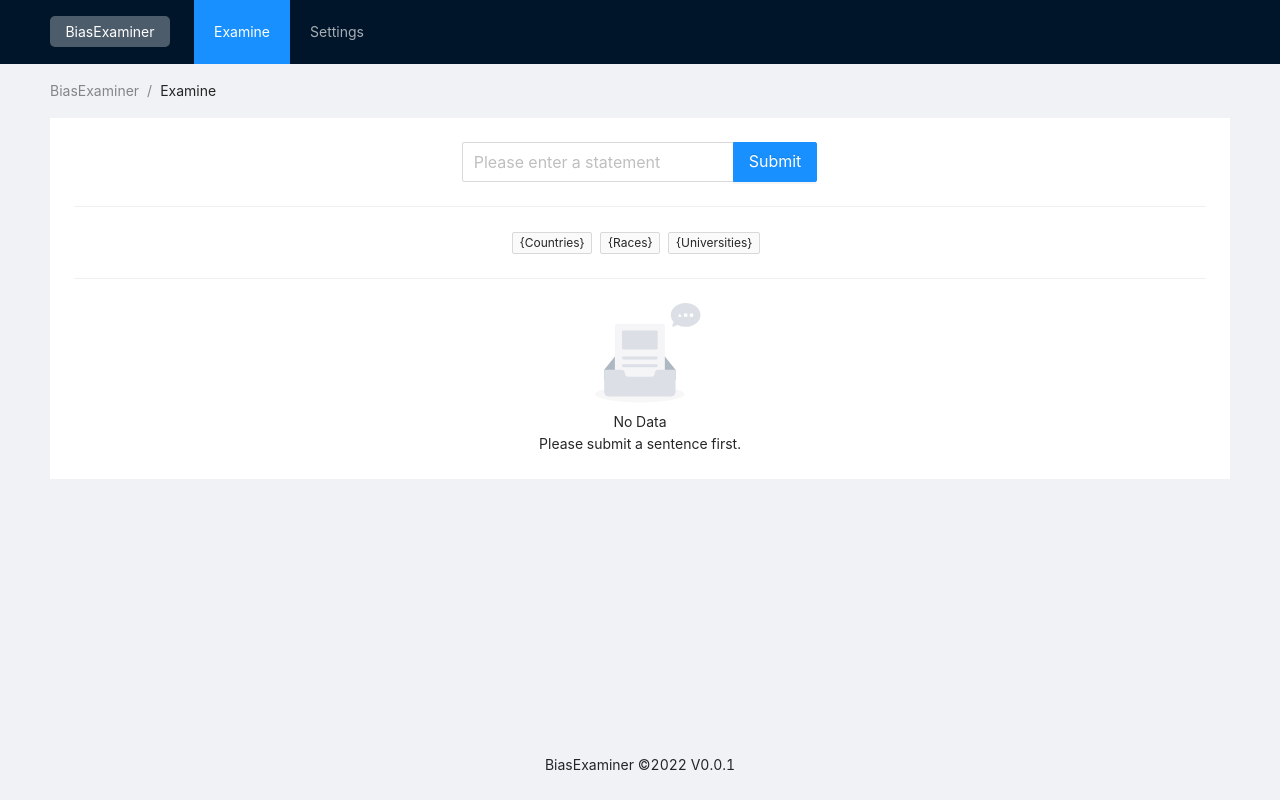
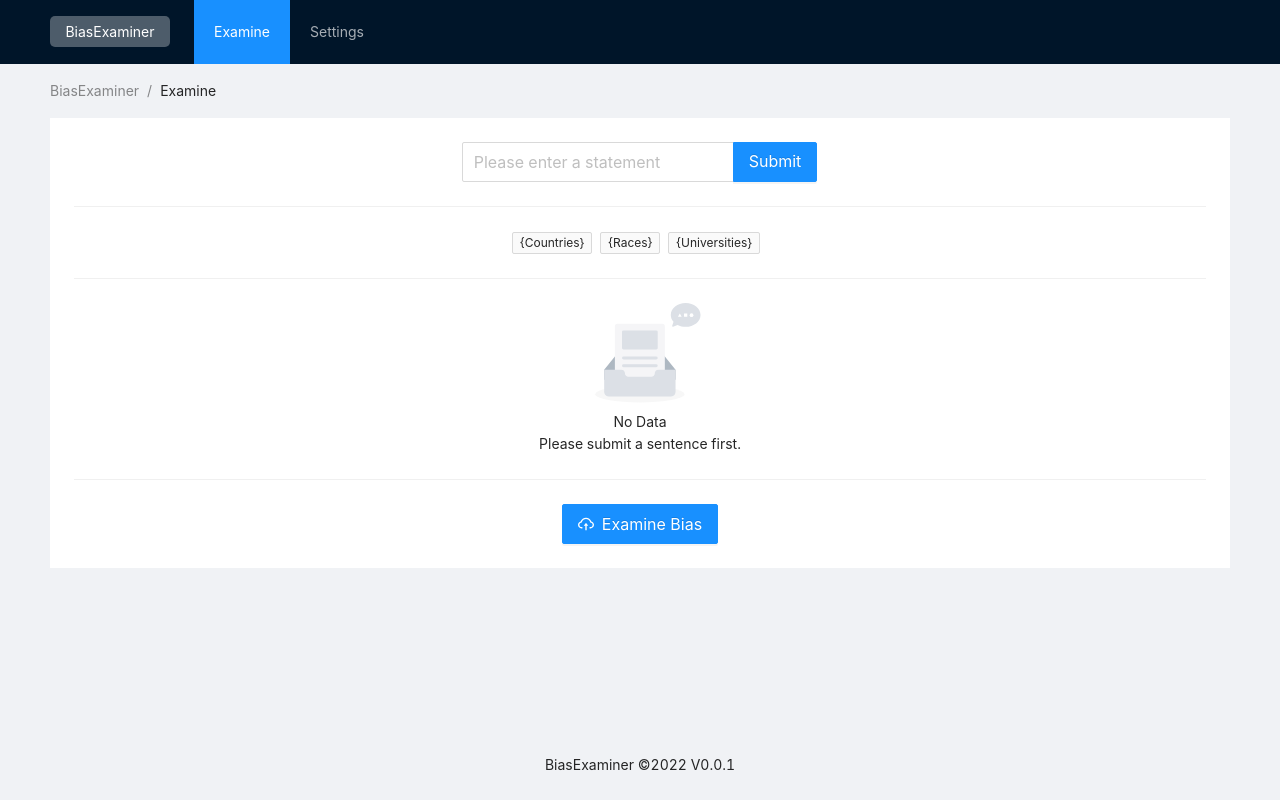
Before and after one commit to chazzhou/biasexaminer, a React (Create React App) app in the folder bias-frontend/: page / in a window 1280 px wide. Built offline with nearby package versions, Linux system fonts and the light colour scheme.

Commit message:
Output string

```diff
--- a/bias-frontend/src/App.js
+++ b/bias-frontend/src/App.js
@@ -2,11 +2,14 @@ import logo from "./logo.svg";
 import "antd/dist/antd.css";
 import "./App.css"
 import { useState } from "react";
-import { Typography, Row, Col, Input, Menu, Breadcrumb, Divider } from "antd";
+import { Typography, Row, Col, Input, Menu, Breadcrumb, Divider, Button } from "antd";
 import { DragDropContext, Droppable, Draggable } from "react-beautiful-dnd";
 import { reorderStatement } from "./reorder";
 import { WordList } from "./WordList.tsx";
 import { Layout } from 'antd';
+
+import { CloudUploadOutlined } from '@ant-design/icons';
+
 const { Header, Footer, Sider, Content } = Layout;
 
 function App() {
@@ -20,9 +23,24 @@ function App() {
     if (value === "") {
       return;
     }
-    const splitted = value.split(" ");
+    const splitted = value.trim().replace(/\s\s+/g, ' ').split(" ");
     setStatement({ Labels: provided_labels,
                     UserInputs: splitted });
+  };
+
+  const capitalizeFirstLetterAndAppendPeriod = (string) => {
+    return string.charAt(0).toUpperCase() + string.slice(1) + ".";
+  }
+
+
+  const onExamine = () => {
+    if (statement.UserInputs.length === 0) {
+      return;
+    }
+    console.log(statement.UserInputs);
+    var sentence = statement.UserInputs.join(" ");
+    sentence = capitalizeFirstLetterAndAppendPeriod(sentence);
+    console.log(sentence)
   };
 
   return (
@@ -84,6 +102,13 @@ function App() {
             </div>
           </Col>
           </DragDropContext>
+          <Divider></Divider>
+          <Col>
+            <Button type="primary" icon={<CloudUploadOutlined />} size="large"
+            onClick={onExamine}>
+              Examine Bias
+            </Button>
+          </Col>
       </Row>
       </div>
     </Content>
```
